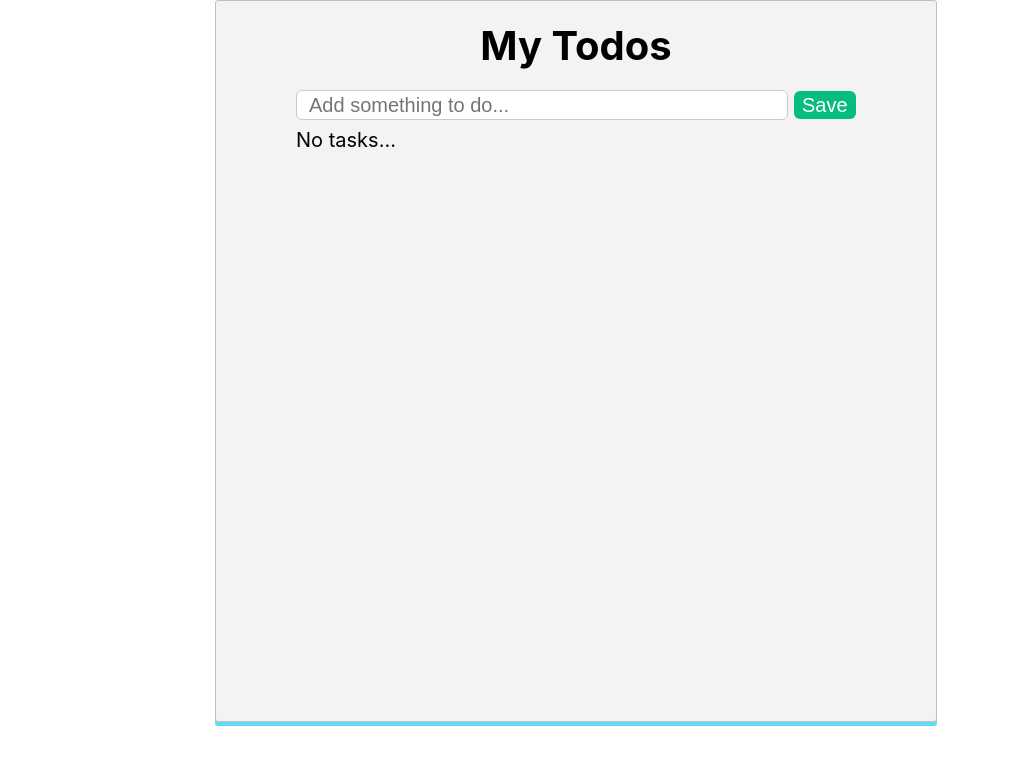
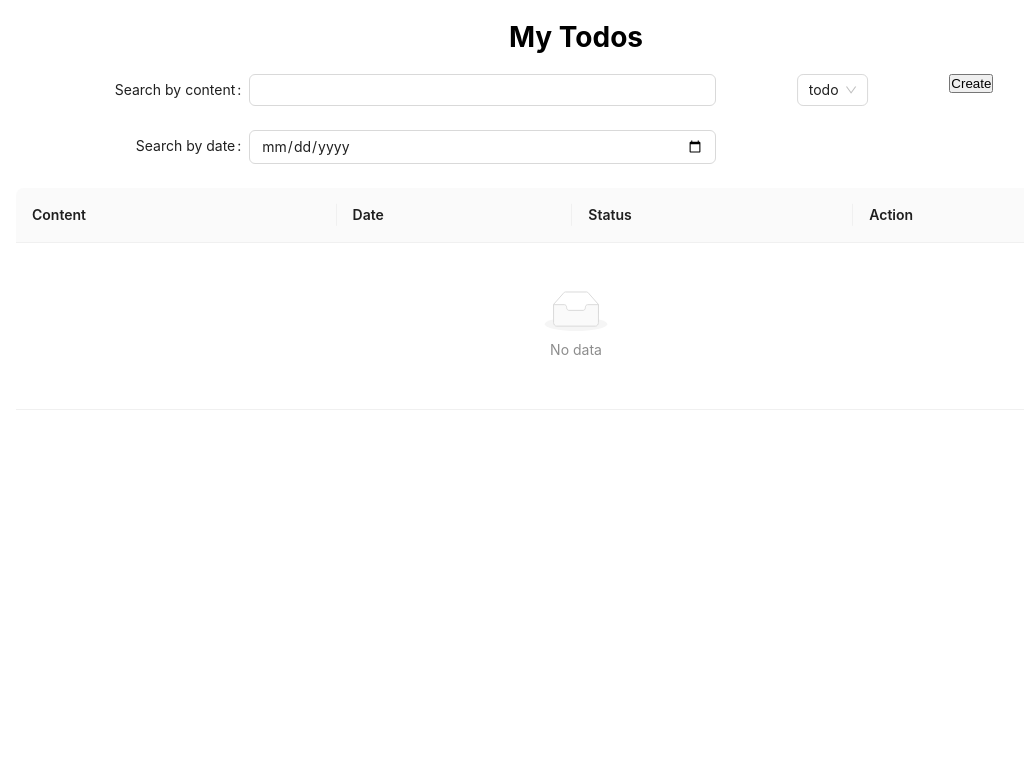
Before and after one commit to PhiThanhHa/React-Traning, a React (Create React App) app: page / in a window 1280 px wide. Shown: the top 764 px of the page, without its empty margins (64-1088 px from the left). Built offline with nearby package versions, Linux system fonts and the light colour scheme.

Commit message:
fix click create model

```diff
--- a/package.json
+++ b/package.json
@@ -6,6 +6,7 @@
     "@testing-library/jest-dom": "^5.17.0",
     "@testing-library/react": "^13.4.0",
     "@testing-library/user-event": "^13.5.0",
+    "antd": "^5.10.1",
     "react": "^18.2.0",
     "react-dom": "^18.2.0",
     "react-scripts": "5.0.1",
--- a/src/App.js
+++ /dev/null
@@ -1,87 +0,0 @@
-import React, { useState } from "react";
-
-import "./App.css";
-
-
-function App() {
-  const [todo, setTodo] = useState([
-    // { id: 1, title: "hello", status: false },
-    // { id: 2, title: "hi", status: false },
-  ]);
-
-
-
-  const [addInputItem, setAddInputItem] = useState("");
-
-  const addDatasItem = () => {
-    if (addInputItem) {
-      let index = todo.length + 1;
-      let newInputItem = { id: index, title: addInputItem, status: false };
-      setTodo([...todo, newInputItem]);
-      setAddInputItem("");
-    }
-  };
-
-  const deleteItem = (id) => {
-    let deletedItem = todo.filter((item) => item.id !== id);
-    setTodo(deletedItem);
-    console.log("deletedItem", deletedItem);
-  };
-
-  const completed = (id) => {
-    const completedItem = todo.map((item) => {
-      if (item.id === id) {
-        return { ...item, status: !item.status };
-      }
-      return item;
-    });
-    setTodo(completedItem);
-  };
-
-  return (
-    <div className="App">
-      <div className="grid style-radius ">
-        <div className="container ">
-          <h1 className="heading">My Todos</h1>
-          <div className="box-add">
-            <input
-              value={addInputItem}
-              onChange={(e) => setAddInputItem(e.target.value)}
-              className="input-add"
-              placeholder="Add something to do..."
-            />
-            <button className="btn-add" onClick={addDatasItem}>
-              Save
-            </button>
-          </div>
-
-          {todo && todo.length ? "" : "No tasks..."}
-
-          {todo.map((items) => {
-            return (
-              <div key={items.id}>
-                <div className="list-item">
-                  <input
-                    type="checkbox"
-                    onClick={() => completed(items.id)}
-                  ></input>
-                  <p className={items.status ? "confirm" : "noconfirm"}>
-                    <span className="item-content">{items.title}</span>
-                  </p>
-                  <button
-                    className="btn-deleted"
-                    onClick={() => deleteItem(items.id)}
-                  >
-                    Delete
-                  </button>
-                </div>
-              </div>
-            );
-          })}
-        </div>
-      </div>
-    </div>
-  );
-}
-
-export default App;
--- a/src/App.tsx
+++ b/src/App.tsx
@@ -1,9 +1,5 @@
 import React, { useState } from "react";
 import { Col, Modal, Row } from "antd";
-
-// import { Space, Table, Tag } from "antd";
-// import type { ColumnsType } from "antd/es/table";
-// import React, { useEffect, useState } from "react";
 
 import "./App.css";
 
@@ -13,6 +9,7 @@ import CreateEditTodo from "./container/CreateEditTodo";
 
 function App() {
   const [isModalOpen, setIsModalOpen] = useState(false);
+  // const [isModalOpen, setIsModalOpen] = useState(false);
 
   const showModal = () => {
     setIsModalOpen(true);
@@ -25,6 +22,7 @@ function App() {
   const handleCancel = () => {
     setIsModalOpen(false);
   };
+
   return (
     <>
       <div className="container">
@@ -35,60 +33,32 @@ function App() {
             </Col>
           </Row>
         </div>
-        {/* <Row>
-        <Col span={12}>col-12</Col>
-        <Col span={12}>col-12</Col>
-      </Row> */}
         <Row>
-          {/* <Col span={8}>col-8</Col> */}
           <Col span={20}>
-            {/* <Row>
-            <Col span={20}>
-              <h2 className="heading color1">hi</h2>
-            </Col>
-            <Col span={4}>
-              <h2 className="heading color4">hiiii</h2>
-            </Col>
-          </Row>*/}
             <SearchTodo />
           </Col>
           <Col span={4}>
-            <button
-              type="button"
-              onClick={showModal}
-            >
+            <button type="button" onClick={showModal}>
               Create
             </button>
           </Col>
         </Row>
-        {/* <Row>
-        <Col span={6}>col-6</Col>
-        <Col span={6}>col-6</Col>
-        <Col span={6}>col-6</Col>
-        <Col span={6}>col-6</Col>
-      </Row> */}
-
         <Row>
           <Col span={24}>
-            <HomePageTodoList />
+            <HomePageTodoList data={[]} />
           </Col>
         </Row>
-
-        {/* <Row>
-          <Col span={24}>
-            <CreateEditTodo />
-          </Col>
-        </Row> */}
       </div>
 
       <Modal
         title="Basic Modal"
         open={isModalOpen}
-        onOk={handleOk}
+        // onOk={handleOk}
         onCancel={handleCancel}
-        okText={"Save"}
+        // okText={"Save"}
+        footer={null}
       >
-        <CreateEditTodo />
+        <CreateEditTodo onHandleCancel={handleCancel} />
       </Modal>
     </>
   );
--- a/src/container/CreateEditTodo/index.tsx
+++ b/src/container/CreateEditTodo/index.tsx
@@ -2,8 +2,7 @@ import React, { useEffect, useState } from "react";
 import { Button, Form, Input, Select } from "antd";
 import type { FormInstance } from "antd/es/form";
 import App from "../../App";
-
-console.log("CreateEditTodo2");
+import HomePageTodoList from "../HomePageTodoList";
 
 const { Option } = Select;
 
@@ -19,13 +18,22 @@ const tailLayout = {
 interface IPropsHandelCancel {
   onHandleCancel: () => void;
   // hàm thực thi , không trả về giá trị
+  // exportData: any;
 }
 
 function CreateEditTodo({ onHandleCancel }: IPropsHandelCancel) {
   const formRef = React.useRef<FormInstance>(null);
 
+  const [todoList, setTodoList] = useState<any>([]);
+
+  // exportData = todoList;
+  // console.log("exportData", exportData);
+
   const onFinish = (values: {}) => {
     console.log("onFinishValue", values);
+    let pushDataInTodoList = setTodoList([...todoList, values]);
+    // console.log("pushDataInTodoList", pushDataInTodoList);
+    onReset();
   };
 
   const onReset = () => {
@@ -33,27 +41,17 @@ function CreateEditTodo({ onHandleCancel }: IPropsHandelCancel) {
     onHandleCancel();
   };
 
-  // useEffect(() => {
-  //   const timerInput = setTimeout(() => {
-  //     console.log("sdfasdfsd");
-  //     addDatasItem();
-  //     setAddInputItem("");
-  //   }, 3000);
-  //   return () => {
-  //     clearTimeout(timerInput);
-  //   };
-  // }, [addInputItem]);
-  // };
+  useEffect(() => {
+    const dataTodoList = localStorage.getItem("SaveItemInLocalstorage");
+    if (dataTodoList) {
+      setTodoList(JSON.parse(dataTodoList));
+    }
+  }, []);
 
-  // const completed = (id: number) => {
-  //   const completedItem = todoList.map((item: any) => {
-  //     if (item.id === id) {
-  //       return { ...item, status: !item.status };
-  //     }
-  //     return item;
-  //   });
-  //   setTodoList(completedItem);
-  // };
+  useEffect(() => {
+    localStorage.setItem("SaveItemInLocalstorage", JSON.stringify(todoList));
+    console.log("SaveItemInLocalstorage");
+  }, [todoList]);
 
   return (
     <Form
@@ -73,7 +71,7 @@ function CreateEditTodo({ onHandleCancel }: IPropsHandelCancel) {
         <Select
           placeholder="Select a option and change input text above"
           onChange={(value, option) => {
-            console.log(value);
+            console.log("value", value);
           }}
           // defaultValue={"todo"}
           // allowClear'
@@ -89,16 +87,53 @@ function CreateEditTodo({ onHandleCancel }: IPropsHandelCancel) {
       {/* gọi hàm onSubmit sau khi lưu thành công thì gọi hàm onReset để xóa dữ liệu bên trong ô input */}
       {/* gọi hàm onCancle sau khi lưu thành công thì gọi hàm onReset để xóa dữ liệu  bên trong ô input*/}
       <Form.Item {...tailLayout}>
-        <Button type="primary" htmlType="submit" >
-        {/* <Button type="primary" htmlType="submit" onAddItem={onFinish}> */}
+        <Button
+          type="primary"
+          htmlType="submit"
+          style={{ marginRight: 20 }}
+          // onClick={addDatasItem}
+        >
+          {/* <Button type="primary" htmlType="submit" onAddItem={onFinish}> */}
           Submit
         </Button>
         <Button htmlType="button" onClick={onReset}>
           Cancle
         </Button>
       </Form.Item>
+      <HomePageTodoList data={todoList} />
     </Form>
   );
 }
 
 export default CreateEditTodo;
+
+// useEffect(() => {
+//   const timerInput = setTimeout(() => {
+//     console.log("sdfasdfsd");
+//     addDatasItem();
+//     setAddInputItem("");
+//   }, 3000);
+//   return () => {
+//     clearTimeout(timerInput);
+//   };
+// }, [addInputItem]);
+// };
+
+// const completed = (id: number) => {
+//   const completedItem = todoList.map((item: any) => {
+//     if (item.id === id) {
+//       return { ...item, status: !item.status };
+//     }
+//     return item;
+//   });
+//   setTodoList(completedItem);
+// };
+
+// const addDatasItem = () => {
+//   if (addInputItem) {
+//     let index = todoList.length + 1;
+//     let newItem = { id: index };
+//     setTodoList([...todoList, newItem]);
+//     setAddInputItem("");
+//   }
+// };
--- a/src/container/HomePageTodoList/index.tsx
+++ b/src/container/HomePageTodoList/index.tsx
@@ -1,92 +1,3 @@
-<<<<<<< HEAD
-import React from "react";
-import { Space, Table, Tag } from "antd";
-import type { ColumnsType } from "antd/es/table";
-
-interface DataType {
-  key: string;
-  date: string;
-  content: string;
-  status: string[];
-}
-
-const columns: ColumnsType<DataType> = [
-  {
-    title: "Serial",
-    dataIndex: "key",
-    key: "serial",
-  },
-  {
-    title: "Date",
-    dataIndex: "date",
-    key: "date",
-  },
-  {
-    title: "Content",
-    dataIndex: "content",
-    key: "content",
-    render: (text) => <a>{text}</a>,
-  },
-  {
-    title: "Status",
-    key: "status",
-    dataIndex: "status",
-    render: (_, { status }) => (
-      <>
-        {status.map((tag) => {
-          let color = tag.length > 5 ? "geekblue" : "green";
-          if (tag === "loser") {
-            color = "volcano";
-          }
-          return (
-            <Tag color={color} key={tag}>
-              {tag.toUpperCase()}
-            </Tag>
-          );
-        })}
-      </>
-    ),
-  },
-  {
-    title: "Action",
-    key: "action",
-    render: (_, record) => (
-      <Space size="middle">
-        {/* <a>Invite {record.content}</a> */}
-        <a>Edit</a>
-        <a>Delete</a>
-      </Space>
-    ),
-  },
-];
-
-const data: DataType[] = [
-  {
-    key: "1",
-    date: "16/09/2023",
-    content: "I'm Ha",
-    status: ["done"],
-  },
-  {
-    key: "2",
-    date: "17/09/2023",
-    content: "I'm Tien",
-    status: ["done"],
-  },
-  {
-    key: "3",
-    date: "18/09/2023",
-    content: "I'm Tam",
-    status: ["done"],
-  },
-];
-
-const HomePageTodoList: React.FC = () => (
-  <Table columns={columns} dataSource={data} />
-);
-
-export default HomePageTodoList;
-=======
 import React, { useEffect, useState } from "react";
 import { Button, Select, Space, Table, Tag } from "antd";
 import type { ColumnsType } from "antd/es/table";
@@ -94,71 +5,43 @@ import type { ColumnsType } from "antd/es/table";
 import "./HomePageTodoList.css";
 
 export interface DataType {
-  // key: string;
-  date: string;
-  content: string;
-  status: string;
+  // key?: string;
+  content?: string;
+  date?: string;
+  status?: string;
 }
 
 interface IPropsHomePageTodoList {
-  onShowModal: () => void;
-  data: DataType[]
+  onShowModal?: () => void;
+  data: DataType[];
 }
 
-
-function HomePageTodoList({ onShowModal, data }: IPropsHomePageTodoList ) {
-
+function HomePageTodoList({ onShowModal, data }: IPropsHomePageTodoList) {
   const columns: ColumnsType<DataType> = [
-    {
-      title: "Serial",
-      dataIndex: "key",
-      key: "serial",
-    },
-    {
-      title: "Date",
-      dataIndex: "date",
-      key: "date",
-    },
+    // {
+    //   title: "Serial",
+    //   dataIndex: "key",
+    //   key: "serial",
+    // },
     {
       title: "Content",
       dataIndex: "content",
       key: "content",
       render: (Content) => <a>{Content}</a>,
     },
+
+    {
+      title: "Date",
+      dataIndex: "date",
+      key: "date",
+    },
+
     {
       title: "Status",
       key: "status",
       dataIndex: "status",
 
       render: (status) => <a>{status}</a>,
-
-      // render: (_, { status }) => (
-      //   <>
-      //     {status.map((tag) => {
-      //       let color = tag.length > 5 ? "geekblue" : "green";
-      //       if (tag === "loser") {
-      //         color = "volcano";
-      //       }
-      //       return (
-      //         <Tag color={color} key={tag}>
-      //           {tag.toUpperCase()}
-      //         </Tag>
-      //       );
-      //     })}
-      //   </>
-      // ),
-
-      // <Select
-      //     placeholder="Select a option and change input text above"
-      //     onChange={(value, option) => {
-      //       console.log(value)
-      //     }}
-      //     defaultValue={"todo"}
-      //   >
-      //     <Option value="todo">todo</Option>
-      //     <Option value="doing">doing</Option>
-      //     <Option value="done">done</Option>
-      //   </Select>
     },
     {
       title: "Action",
@@ -178,21 +61,8 @@ function HomePageTodoList({ onShowModal, data }: IPropsHomePageTodoList ) {
     },
   ];
 
-
-//   const addDatasItem = () => {
-//     if (addInputItem) {
-//       let index = todoList.length + 1;
-//       let newItem = { id: index, title: addInputItem, status: false };
-//       setTodoList([...todoList, newItem]);
-//       setAddInputItem("");
-//     }
-
   return <Table columns={columns} dataSource={data} />;
 }
-
-// const HomePageTodoList: React.FC = () => (
-//   <Table columns={columns} dataSource={data} />
-// );
 
 export default HomePageTodoList;
 
@@ -312,4 +182,32 @@ export default HomePageTodoList;
 
 // return (<HomePageTodoList/>)
 // }
->>>>>>> 6fea94df606958f1c4ddb283d7b96dd944fd1d74
+
+///////
+// render: (_, { status }) => (
+//   <>
+//     {status.map((tag) => {
+//       let color = tag.length > 5 ? "geekblue" : "green";
+//       if (tag === "loser") {
+//         color = "volcano";
+//       }
+//       return (
+//         <Tag color={color} key={tag}>
+//           {tag.toUpperCase()}
+//         </Tag>
+//       );
+//     })}
+//   </>
+// ),
+
+// <Select
+//     placeholder="Select a option and change input text above"
+//     onChange={(value, option) => {
+//       console.log(value)
+//     }}
+//     defaultValue={"todo"}
+//   >
+//     <Option value="todo">todo</Option>
+//     <Option value="doing">doing</Option>
+//     <Option value="done">done</Option>
+//   </Select>
--- a/src/container/SearchTodo/index.tsx
+++ b/src/container/SearchTodo/index.tsx
@@ -2,8 +2,6 @@ import React from "react";
 import { Col, Row } from "antd";
 import { Form, Input, Select } from "antd";
 // import type { FormInstance } from 'antd/es/form';
-
-import "./SearchTodo.css";
 
 const { Option } = Select;
 
@@ -12,31 +10,19 @@ const layout = {
   wrapperCol: { span: 16 },
 };
 
-// const tailLayout = {
-//   wrapperCol: { offset: 8, span: 16 },
-// };
-
 function SearchTodo() {
   return (
     <>
       <Row>
-        <Col span={18}>
-          {/* <div className="search__input">
-          <input type="text" placeholder="Search by content" className="search__input--item margin--bottom"/>
-          <input type="date" className="search__input--item"/>
-        </div> */}
+        <Col span={18} style={{ backgroundColor: "", left: 0 }}>
           <Form
             {...layout}
             // ref={formRef}
             name="control-ref"
             // onFinish={onFinish}
-            style={{ maxWidth: 800 }}
+            style={{ maxWidth: 1000 }}
           >
-            <Form.Item
-              name="Search by content"
-              label="Search by content"
-              // rules={[{ required: true }]}
-            >
+            <Form.Item name="Search by content" label="Search by content">
               <Input />
             </Form.Item>
             <Form.Item name="Search by date" label="Search by date">
@@ -44,9 +30,7 @@ function SearchTodo() {
             </Form.Item>
           </Form>
         </Col>
-        <Col span={6}>
-          {/* <h2 className="heading color1">chào</h2> */}
-
+        <Col span={6} style={{ backgroundColor: "", float: "left" }}>
           <Select
             placeholder="Select a option and change input text above"
             onChange={(value, option) => {
@@ -54,7 +38,10 @@ function SearchTodo() {
             }}
             defaultValue={"todo"}
             // allowClear'
-            style={{ left: "50%", transform: " translate(-50%, 0)" }}
+            style={{
+              left: "50%",
+              transform: " translate(-50%, 0)",
+            }}
           >
             <Option
               value="todo"
```
Also changed, not shown: 1 other file (tests, documents, lock files or other folders).
